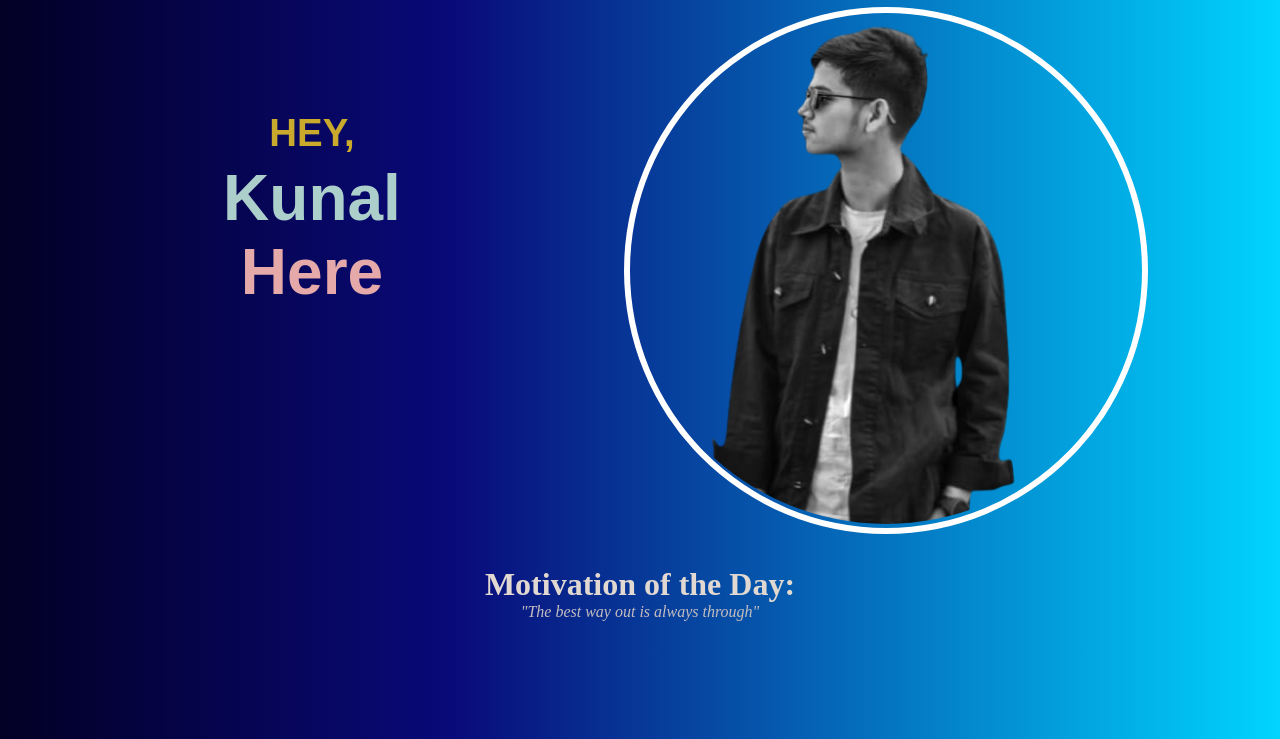
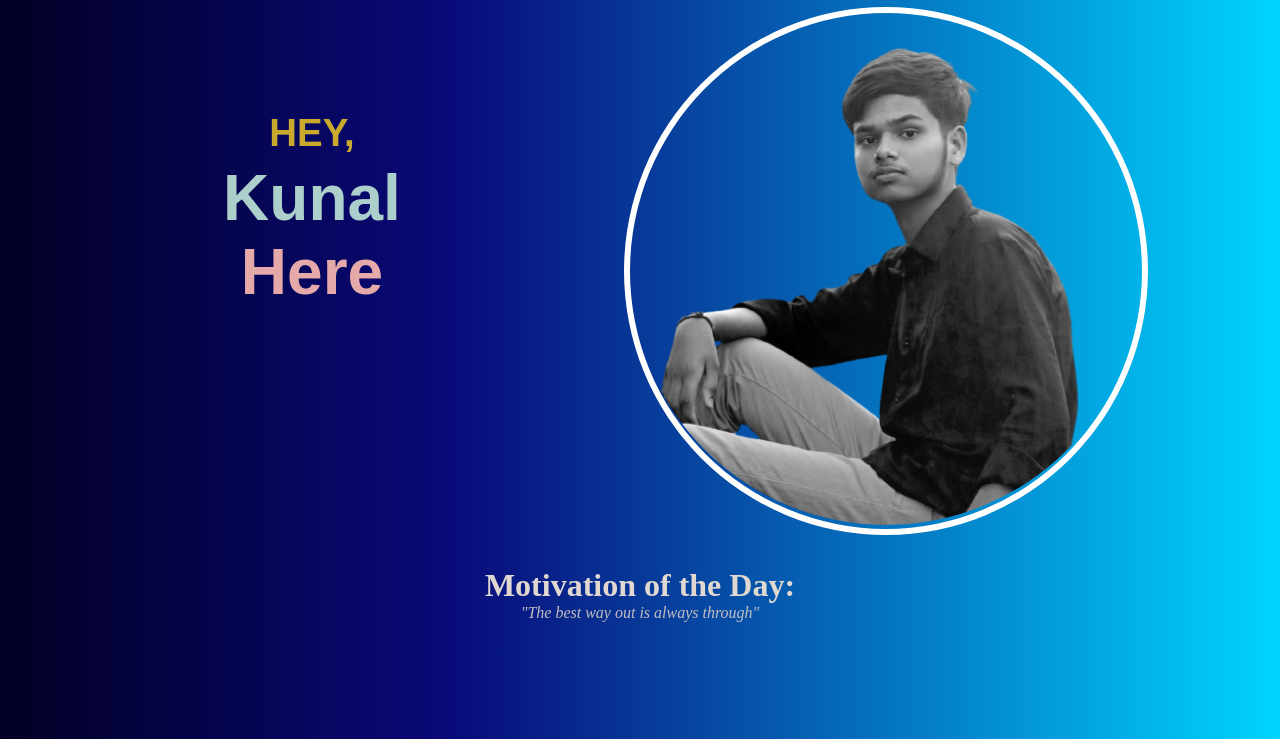
Before and after one commit to Kunalshah600/kunal, a plain HTML site: page index.html in a window 1280 px wide. Shown: the part 61-800 px from the top of the page. Drawn offline with Linux system fonts and the light colour scheme.

Commit message:
Add files via upload

```diff
--- a/index.html
+++ b/index.html
@@ -42,7 +42,7 @@
         <!-- Second Screen -->
         <div class="second-screen">
             <div class="img">
-                <img src="pp-removebg-preview.png" alt="kunal">
+                <img src="kunalsh.png" alt="kunal">
             </div>
         </div>
         <!-- Main Body Close Here.. -->
```
Also changed, not shown: kunalsh.png (added).
